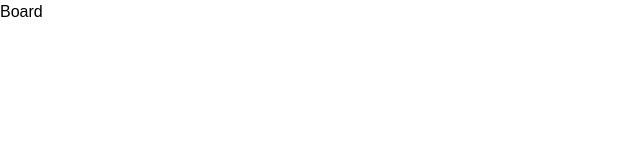
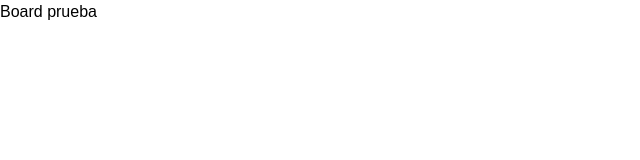
Before and after one commit to GonzaBordes/jerry-awards, a React (Vite) app: page /board in a window 1280 px wide. Shown: the top 160 px of the page, without its empty margins (0-640 px from the left). Built offline with nearby package versions, Linux system fonts and the light colour scheme; a web font is replaced by a local one.

Commit message:
Commit de prueba

```diff
--- a/src/views/Board.jsx
+++ b/src/views/Board.jsx
@@ -4,7 +4,7 @@ const Board = () => {
 
 
   return (
-    <div>Board</div>
+    <div>Board prueba</div>
   )
 }
 
```
